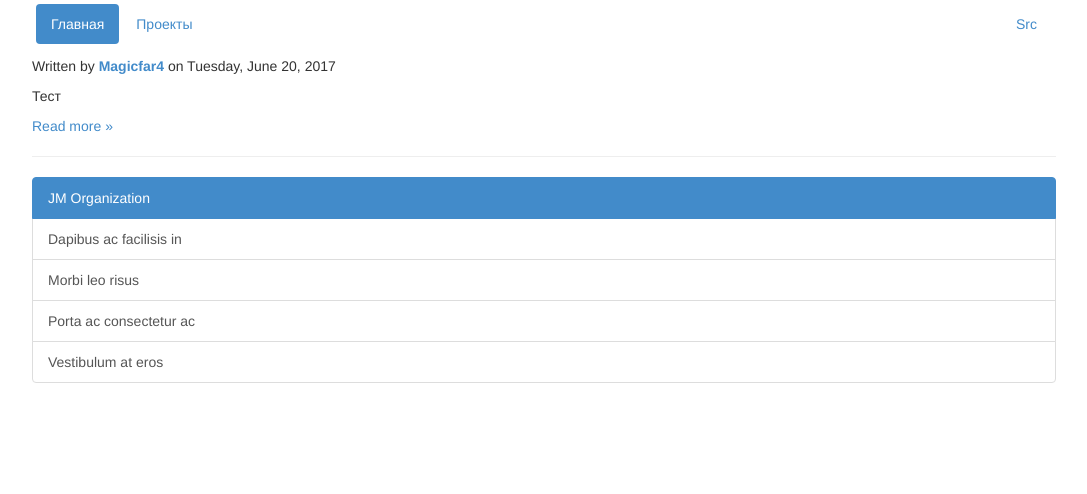
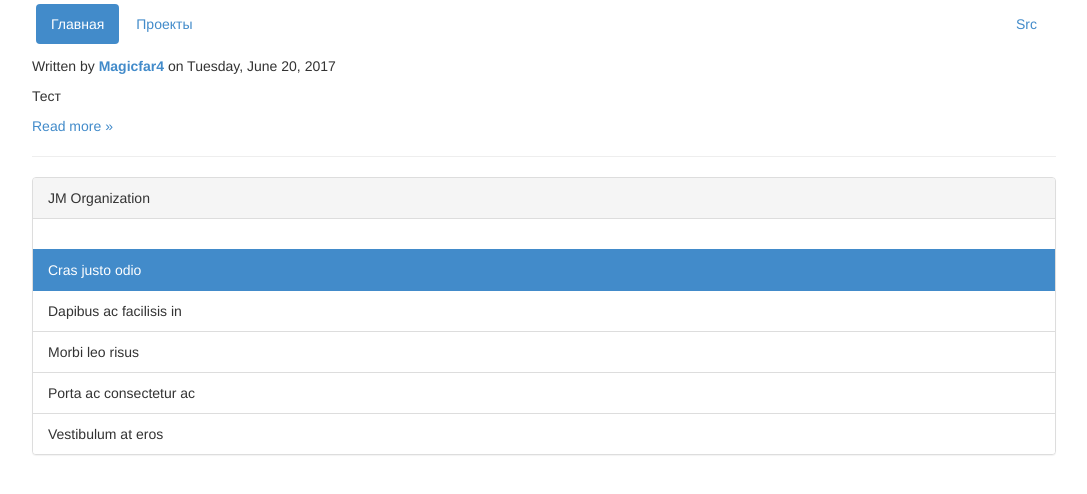
Before and after one commit to jm-organization/jm-organization.github.io, a Jekyll site: the page built from index.html, in a window 1280 px wide and 900 px high, scrolled down 623 px. Shown: the top 494 px of the window, without its empty margins (96-1183 px from the left). Built offline with Jekyll 4.4.1, drawn with Linux system fonts in a browser that asks for light colours.

Commit message:
Добавление Навигационного меню справа

```diff
--- a/_includes/jm_sidebar.html
+++ b/_includes/jm_sidebar.html
@@ -1,7 +1,13 @@
-<div class="list-group">
-    <p class="list-group-item active">JM Organization</p>
-    <a href="#" class="list-group-item">Dapibus ac facilisis in</a>
-    <a href="#" class="list-group-item">Morbi leo risus</a>
-    <a href="#" class="list-group-item">Porta ac consectetur ac</a>
-    <a href="#" class="list-group-item">Vestibulum at eros</a>
+<div class="panel panel-default">
+    <div class="panel-heading">JM Organization</div>
+
+    <div class="panel-body"></div>
+
+    <ul class="list-group">
+        <li class="list-group-item active">Cras justo odio</li>
+        <li class="list-group-item">Dapibus ac facilisis in</li>
+        <li class="list-group-item">Morbi leo risus</li>
+        <li class="list-group-item">Porta ac consectetur ac</li>
+        <li class="list-group-item">Vestibulum at eros</li>
+    </ul>
 </div>
```
